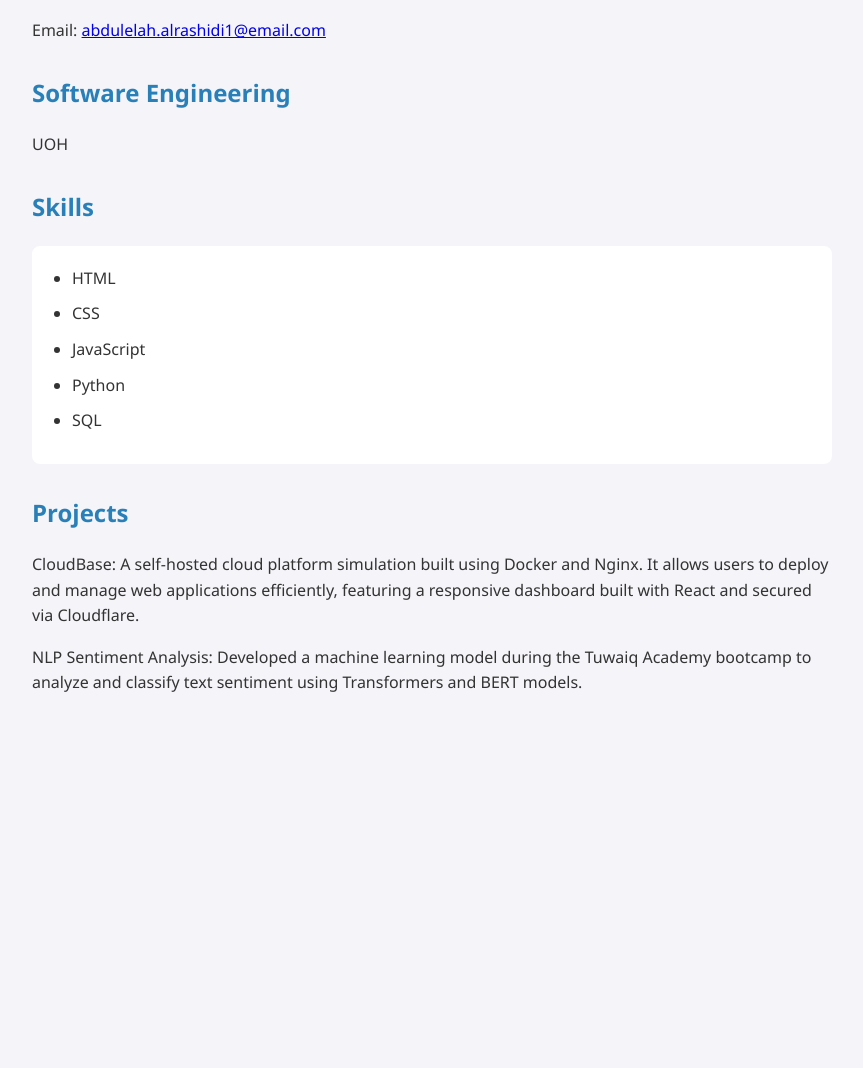
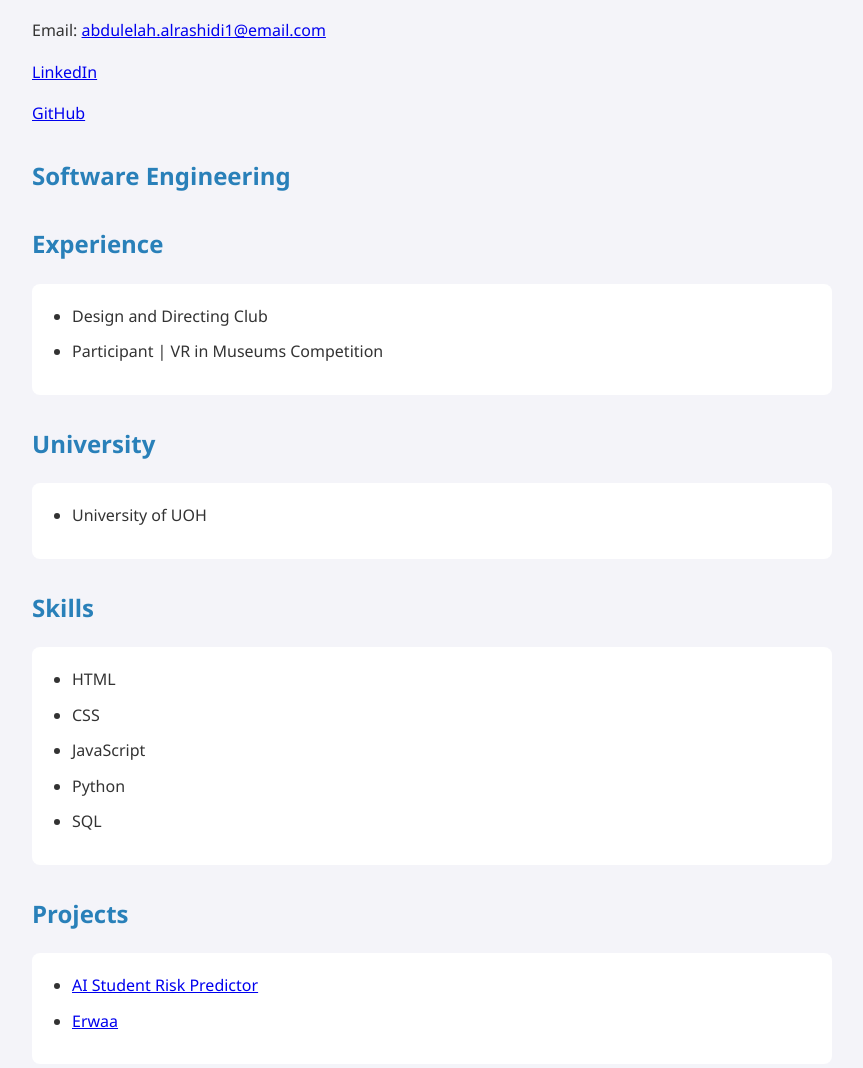
Before and after one commit to Lhu-i/profile, a plain HTML site: page index.html in a window 1280 px wide. Shown: the part 148-1216 px from the top of the page, without its empty margins (208-1071 px from the left). Before the commit the page ends 920 px from the top, so only its background shows below. Drawn offline with Linux system fonts and the light colour scheme.

Commit message:
Add files via upload

```diff
--- a/index.html
+++ b/index.html
@@ -7,8 +7,20 @@
 <body>
     <h1>Abdulelah</h1>
     <p>Email: <a href="mailto:abdulelah.alrashidi1@email.com">abdulelah.alrashidi1@email.com</a></p>
+    <p><a href="https://www.linkedin.com/in/abdulelah-alrashidi" target="_blank">LinkedIn</a></p>
+    <p><a href="https://github.com/abdulelah-alrashidi" target="_blank">GitHub</a></p>
     <h2>Software Engineering</h2>
-    <p>UOH</p>
+    <h2>Experience</h2>
+    <ul>
+        <li>Design and Directing Club</li>
+        <li>Participant | VR in Museums Competition</li>
+    </ul>
+    <h2>University</h2>
+     <ul>
+        <li>University of UOH</li>
+    </ul>
+
+
     <h2>Skills</h2>
     <ul>
         <li>HTML</li>
@@ -18,8 +30,10 @@
         <li>SQL</li>
     </ul>
     <h2>Projects</h2>
-    <p>CloudBase: A self-hosted cloud platform simulation built using Docker and Nginx. It allows users to deploy and manage web applications efficiently, featuring a responsive dashboard built with React and secured via Cloudflare.</p>
-    <p>NLP Sentiment Analysis: Developed a machine learning model during the Tuwaiq Academy bootcamp to analyze and classify text sentiment using Transformers and BERT models.</p>
+    <ul>
+        <li><a href="https://strong-clafoutis-0a203b.netlify.app/" target="_blank">AI Student Risk Predictor</a></li>
+        <li><a href="https://github.com/Lhu-i/erwaa-cityview-31" target="_blank">Erwaa</a></li>
+    </ul>
 <style>
     body {
         font-family: 'Segoe UI', Tahoma, Geneva, Verdana, sans-serif;
@@ -34,6 +48,7 @@
     h2 { color: #2980b9; margin-top: 30px; }
     ul { background: white; padding: 20px 40px; border-radius: 8px; shadow: 0 2px 5px rgba(0,0,0,0.1); }
     li { margin-bottom: 10px; }
+
 </style>
 </body>
 </html>
```
